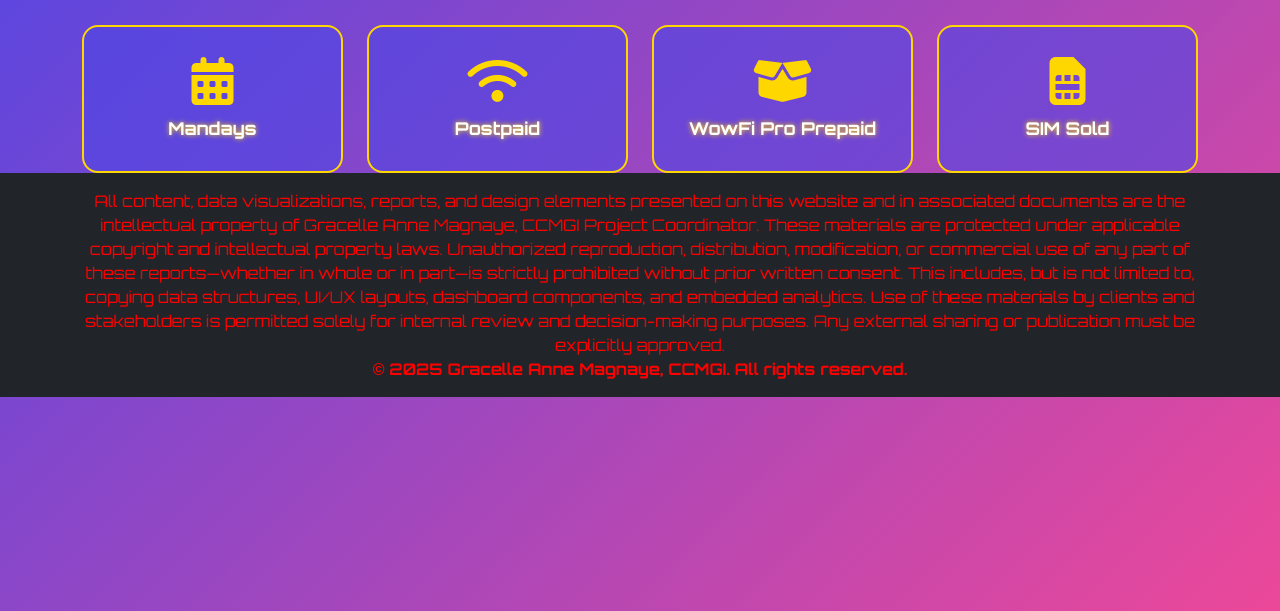
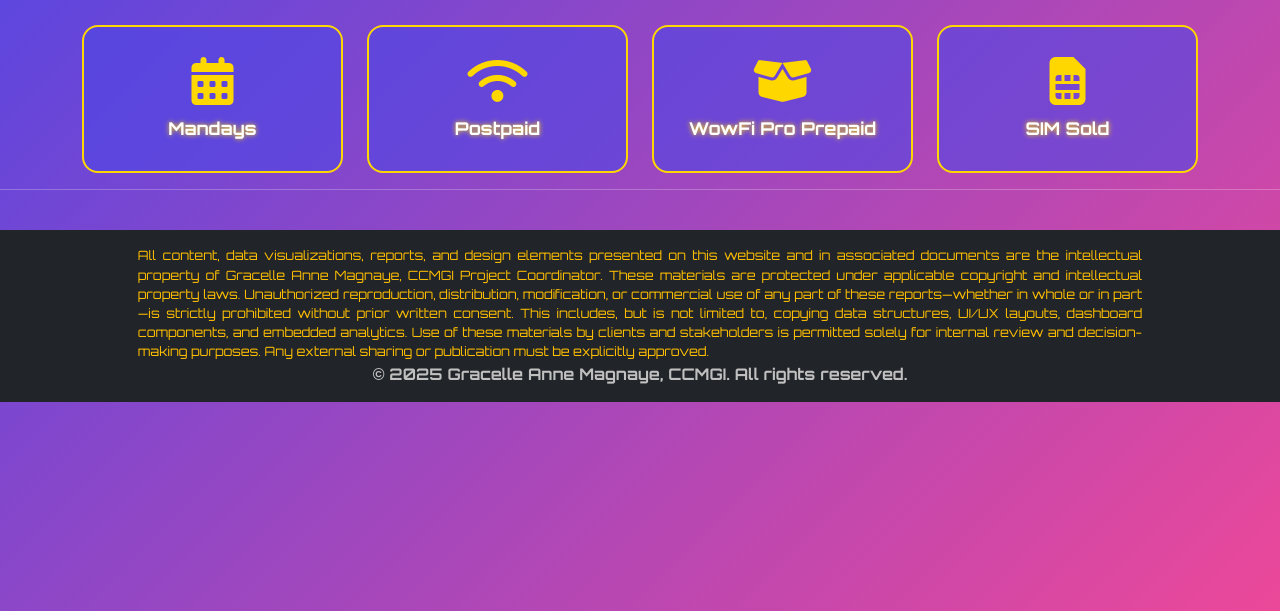
Before and after one commit to m4ndiri9m4-dev/fsfDashboard, a plain HTML site: page index.html in a window 1280 px wide. Shown: the part 189-800 px from the top of the page. Drawn offline with nearby package versions, Linux system fonts and the light colour scheme.

Commit message:
Add files via upload

```diff
--- a/index.html
+++ b/index.html
@@ -589,16 +589,22 @@
     </div>
     <!-- End Modal -->
 
+    <hr>
+    <br>
+
     <footer class="py-3 mt-auto bg-dark">
         <div class="container">
             <!-- Main IP Statement Paragraph -->
-            <p class="m-0 text-center text-white-50" style="color: red !important;">
-All content, data visualizations, reports, and design elements presented on this website and in associated documents are the intellectual property of Gracelle Anne Magnaye, CCMGI Project Coordinator. These materials are protected under applicable copyright and intellectual property laws.
+            <p class="m-0 text-center text-white-50" style="color: #FFBF00 !important; font-size: 0.8rem;">
+                <!-- Used Bootstrap text-center for block-level centering of content -->
+                <span style="display: block; text-align: justify; margin: 0 auto; max-width: 90%;">
+                    All content, data visualizations, reports, and design elements presented on this website and in associated documents are the intellectual property of Gracelle Anne Magnaye, CCMGI Project Coordinator. These materials are protected under applicable copyright and intellectual property laws.
 Unauthorized reproduction, distribution, modification, or commercial use of any part of these reports—whether in whole or in part—is strictly prohibited without prior written consent. This includes, but is not limited to, copying data structures, UI/UX layouts, dashboard components, and embedded analytics.
 Use of these materials by clients and stakeholders is permitted solely for internal review and decision-making purposes. Any external sharing or publication must be explicitly approved.
+                </span>
             </p>
-            <!-- Separate Copyright Line, now in red and bold -->
-            <p class="m-0 text-center fw-bold" style="color: red !important;">
+            <!-- Separate Copyright Line, now in silver and bold -->
+            <p class="m-0 text-center fw-bold" style="color: #C0C0C0 !important;">
                 © 2025 Gracelle Anne Magnaye, CCMGI. All rights reserved.
             </p>
         </div>
@@ -1379,7 +1385,6 @@ Use of these materials by clients and stakeholders is permitted solely for inter
                     const normalizedClickedDate = dateParts.join('/'); // 9/4/2025
 
                     // Normalize spreadsheet cell date (Handle 9/4/2025, 09/04/2025, etc.)
-                    // Check if cell is a valid date string before normalizing
                     const cellDate = new Date(cell);
                     let normalizedCell = '';
                     if (!isNaN(cellDate)) {
@@ -1648,16 +1653,12 @@ Use of these materials by clients and stakeholders is permitted solely for inter
             // 2. POSTPAID REPORTS
             // NEW: Total Applications Processed
             setupCollapseListener('postpaid-total-processed-content', 'summaryReports!AE16:AG16', {customHeaders: ['Total', 'Target', 'Achievement']});
-
             // NEW: Total Applications Approved
             setupCollapseListener('postpaid-total-approved-content', 'summaryReports!AE17:AG17', {customHeaders: ['Total', 'Target', 'Achievement']});
-
             // NEW: Total Applications Installed
             setupCollapseListener('postpaid-total-installed-content', 'summaryReports!AE18:AG18', {customHeaders: ['Total', 'Target', 'Achievement']});
-
             // NEW: Total Pending Installation
             setupCollapseListener('postpaid-pending-install-content', 'summaryReports!AE19:AG19', {customHeaders: ['Total', 'Target', 'Achievement']});
-
             // NEW: Total Pending Approval
             setupCollapseListener('postpaid-pending-approval-content', 'summaryReports!AE20:AG20', {customHeaders: ['Total', 'Target', 'Achievement']});
 
```
